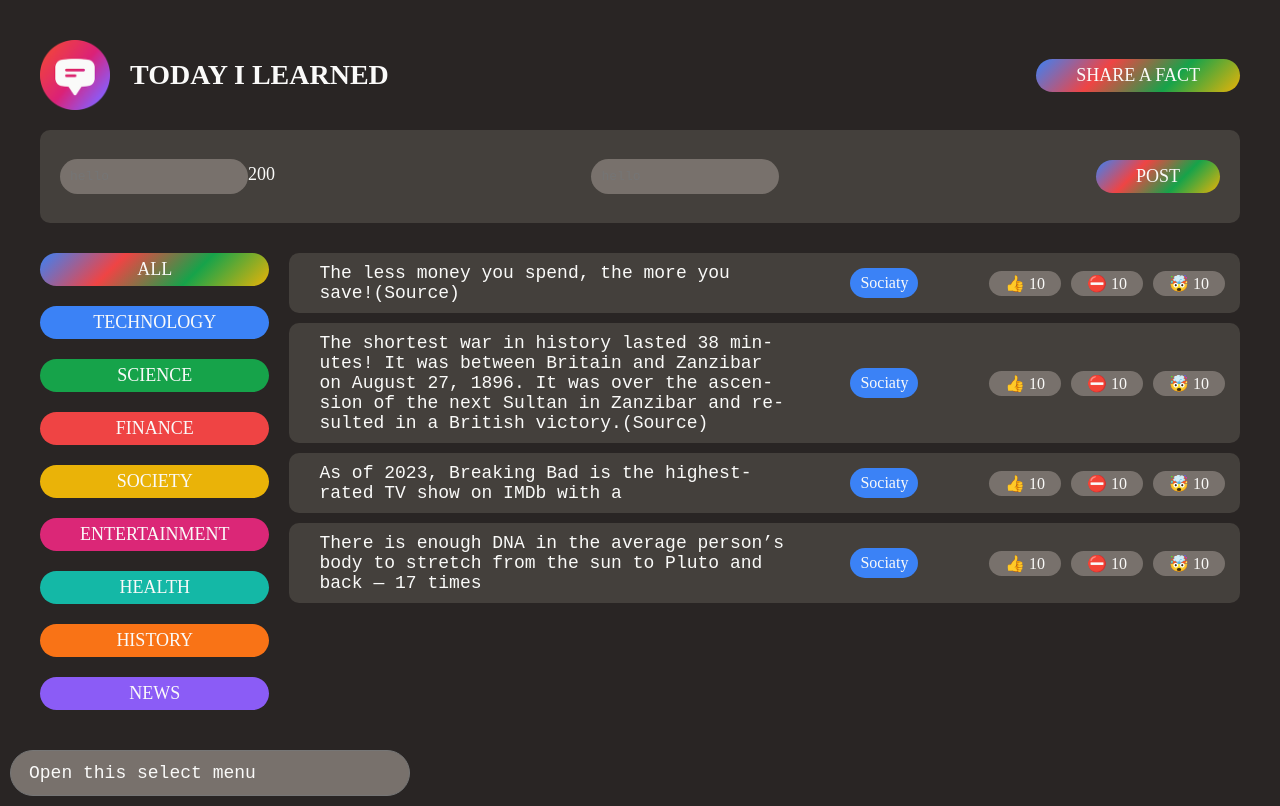
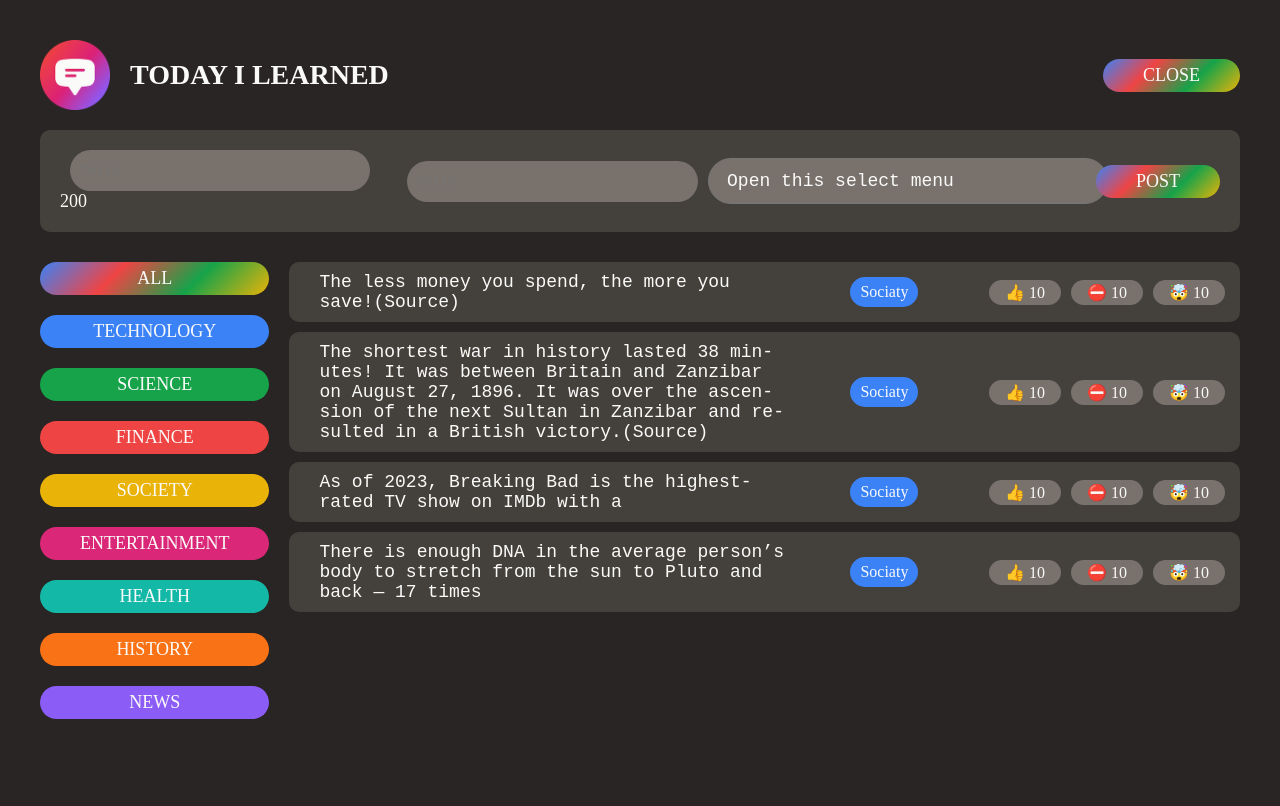
Before and after one commit to elghanbibadr/todayIlearned, a React (Vite) app: page / in a window 1280 px wide. Both pictures are taken after a click on the button "SHARE A FACT". Built offline with nearby package versions, Linux system fonts and the light colour scheme; a web font is replaced by a local one.

Commit message:
render the share e fact form conditionaly

```diff
--- a/src/App.jsx
+++ b/src/App.jsx
@@ -73,17 +73,6 @@ const App = () => {
           </Card>
         </main>
       </AppLayout>
-      <div className="custom-select">
-        <select>
-          <option value="">Open this select menu</option>
-          <option value="">GitHub</option>
-          <option value="">Instagram</option>
-          <option value="">Facebook</option>
-          <option value="">LinkedIn</option>
-          <option value="">Twitter</option>
-          <option value="">Reddit</option>
-        </select>
-      </div>
     </>
   );
 };
--- a/src/componenet/Header.jsx
+++ b/src/componenet/Header.jsx
@@ -1,4 +1,5 @@
 import styled from "styled-components";
+import { useState } from "react";
 import Card from "../ui/Card";
 import Button from "../ui/Button";
 import AddFactForm from "../ui/Input";
@@ -23,6 +24,7 @@ const LogoBox = styled.div`
 `;
 
 const Header = () => {
+  const [shareNewFactBtnClicked, setNewFactBtnClicked] = useState(false);
   return (
     <>
       <Nav>
@@ -30,9 +32,18 @@ const Header = () => {
           <Logo />
           <H1>TODAY I LEARNED</H1>
         </LogoBox>
-        <Button text="SHAREFACT">SHARE A FACT</Button>
+        {!shareNewFactBtnClicked && (
+          <Button onClick={() => setNewFactBtnClicked(true)} text="SHAREFACT">
+            SHARE A FACT
+          </Button>
+        )}
+        {shareNewFactBtnClicked && (
+          <Button onClick={() => setNewFactBtnClicked(false)} text="SHAREFACT">
+            CLOSE
+          </Button>
+        )}
       </Nav>
-      <AddFactForm />
+      {shareNewFactBtnClicked && <AddFactForm />}
     </>
   );
 };
--- a/src/ui/Button.jsx
+++ b/src/ui/Button.jsx
@@ -14,10 +14,10 @@ const Button = styled.button`
   margin-block: 10px;
   border-radius: 30px;
   border: none;
-  transition: transform 0.2s; /* Add a transition for smooth scaling */
+  transition: transform 0.3s; /* Add a transition for smooth scaling */
 
   &:hover {
-    transform: scale(1.1) rotate(-4deg); /* Scale by 10% and rotate by -5 degrees when hovering */
+    transform: scale(1.1) rotate(-1deg); /* Scale by 10% and rotate by -5 degrees when hovering */
   }
 
   ${(props) =>
--- a/src/ui/Input.jsx
+++ b/src/ui/Input.jsx
@@ -1,13 +1,18 @@
 import styled from "styled-components";
 import Button from "./Button";
+import Select from "./Select";
 const Input = styled.input`
   background-color: #78716c;
   color: white;
   border-radius: 30px;
+  margin-inline: 10px;
+  width: 300px;
+  max-width: 300px;
   font-size: 1.3rem;
   font-weight: 300;
   font-family: "Sono", monospace;
   padding: 10px;
+  padding-block: 13px;
   border: none;
   ::placeholder {
     color: white !important;
@@ -31,6 +36,7 @@ const AddFactForm = () => {
         <span>200</span>
       </div>
       <Input type="text" placeholder="hello" />
+      <Select />
       <Button text="SHAREFACT">POST</Button>
     </Form>
   );
--- a/src/ui/Select.jsx
+++ b/src/ui/Select.jsx
@@ -1,30 +1,17 @@
-import styled from "styled-components";
-
-const Select = styled.div`
-  position: relative;
-  display: inline-block;
-  background-color: black;
-  color: white;
-  padding: 10px;
-  border: none;
-  border-radius: 5px;
-  cursor: pointer;
-
-  .custom-options {
-    display: ${(props) => (props["data-isopen"] ? "block" : "none")};
-    position: absolute;
-    background-color: black;
-    color: white;
-    top: 100%;
-    left: 0;
-    right: 0;
-    border-radius: 5px;
-  }
-
-  .custom-option {
-    padding: 10px;
-    cursor: pointer;
-  }
-`;
+const Select = () => {
+  return (
+    <div className="custom-select">
+      <select>
+        <option value="">Open this select menu</option>
+        <option value="">GitHub</option>
+        <option value="">Instagram</option>
+        <option value="">Facebook</option>
+        <option value="">LinkedIn</option>
+        <option value="">Twitter</option>
+        <option value="">Reddit</option>
+      </select>
+    </div>
+  );
+};
 
 export default Select;
```
